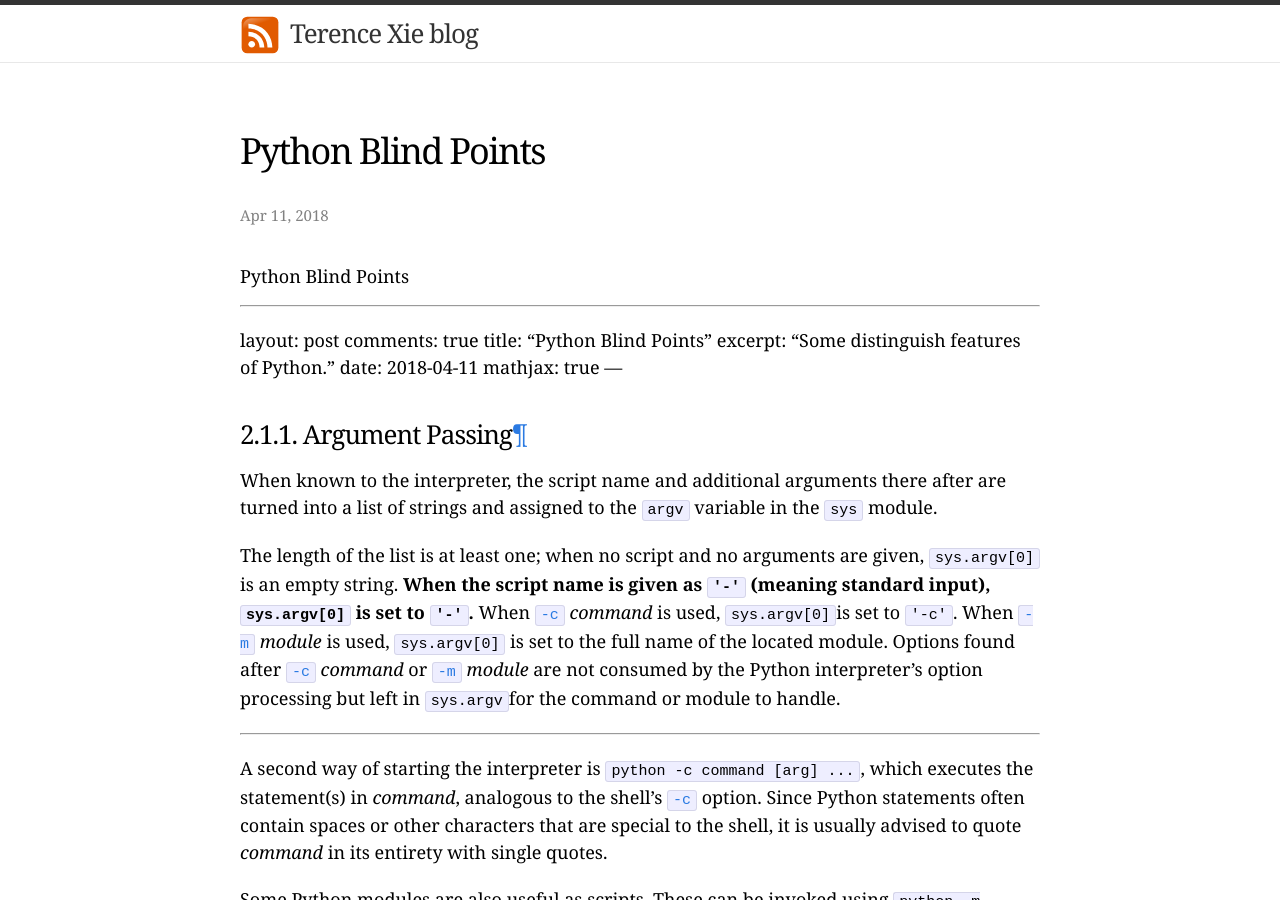
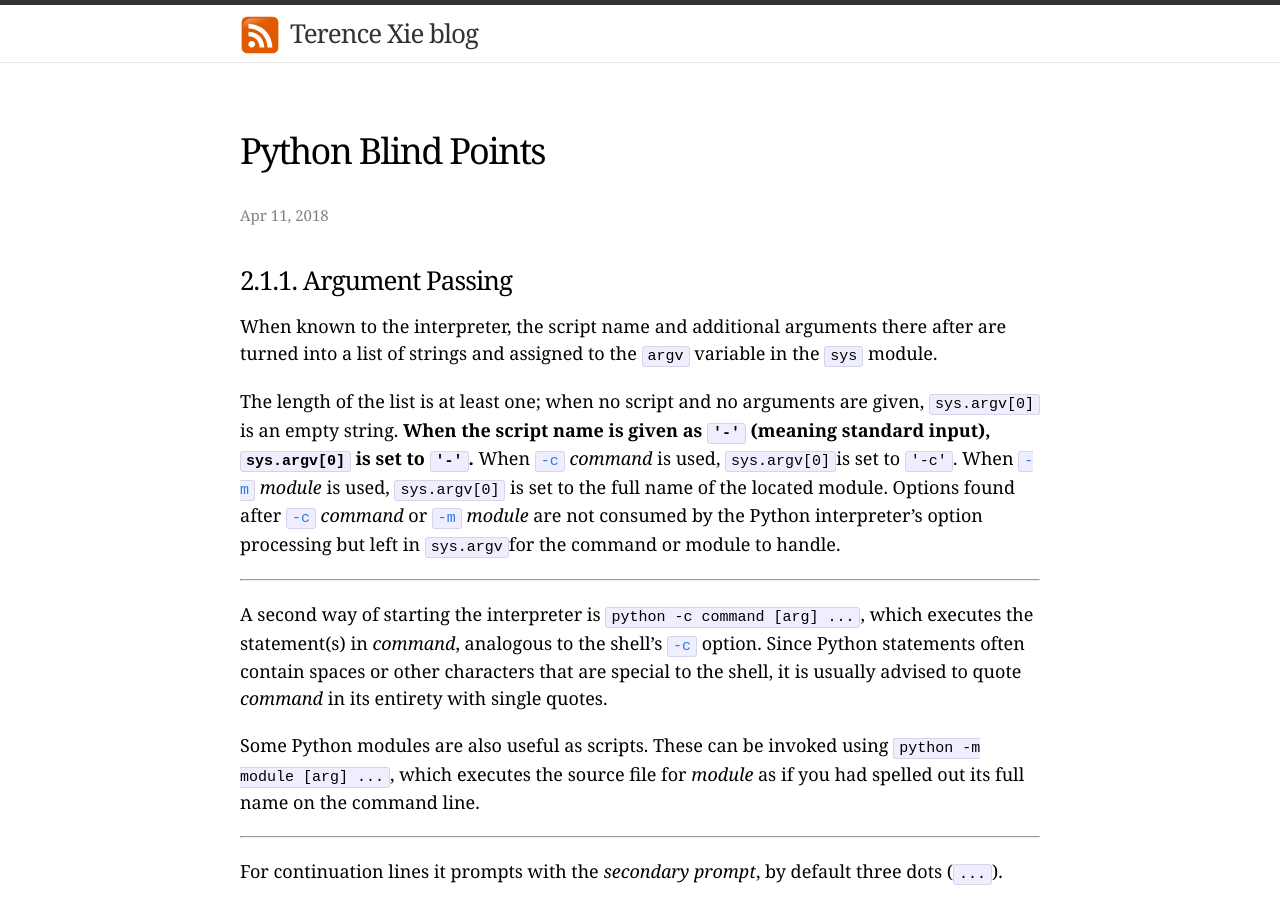
Before and after one commit to kid551/kid551.github.io, a Jekyll site: the page built from _posts/2018-04-11-Python-Blind-Points.md, in a window 1280 px wide and 900 px high. Built offline with Jekyll 4.4.1, drawn with Linux system fonts in a browser that asks for light colours; our own code applies the rules of GitHub Pages for plain Markdown files; comment, search, counter and statistics services are not loaded; some of the changed lines change nothing that is shown; some of the changed text lies outside the part shown.

Commit message:
Fix the issues.

```diff
--- a/_posts/2018-04-11-Python-Blind-Points.md
+++ b/_posts/2018-04-11-Python-Blind-Points.md
@@ -1,5 +1,3 @@
-# Python Blind Points
-
 ---
 layout: post
 comments: true
@@ -10,7 +8,7 @@ mathjax: true
 ---
 
 
-### 2.1.1. Argument Passing[¶](#argument-passing)
+### 2.1.1. Argument Passing
 
 When known to the interpreter, the script name and additional arguments there after are turned into a list of strings and assigned to the `argv` variable in the `sys` module.
 
```
